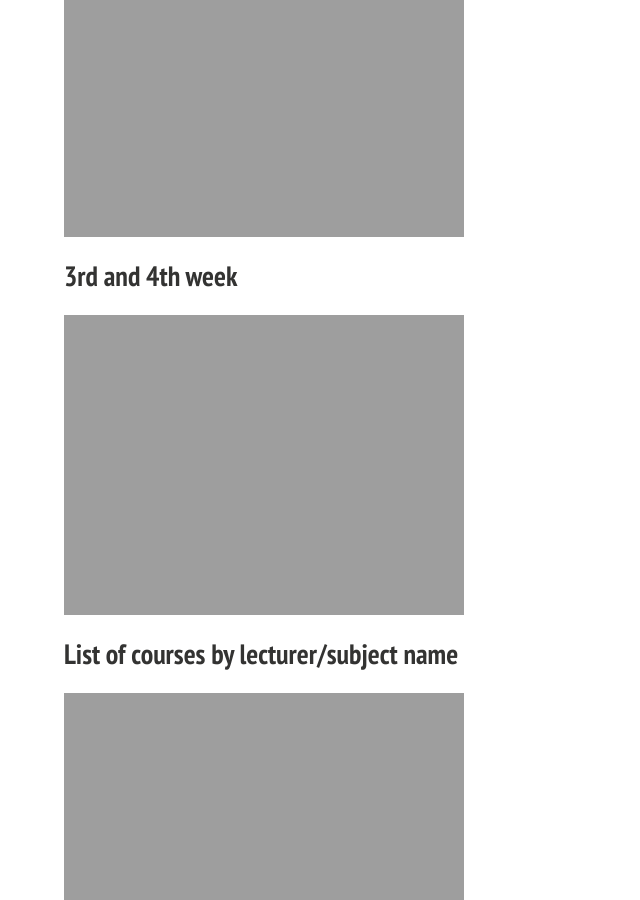
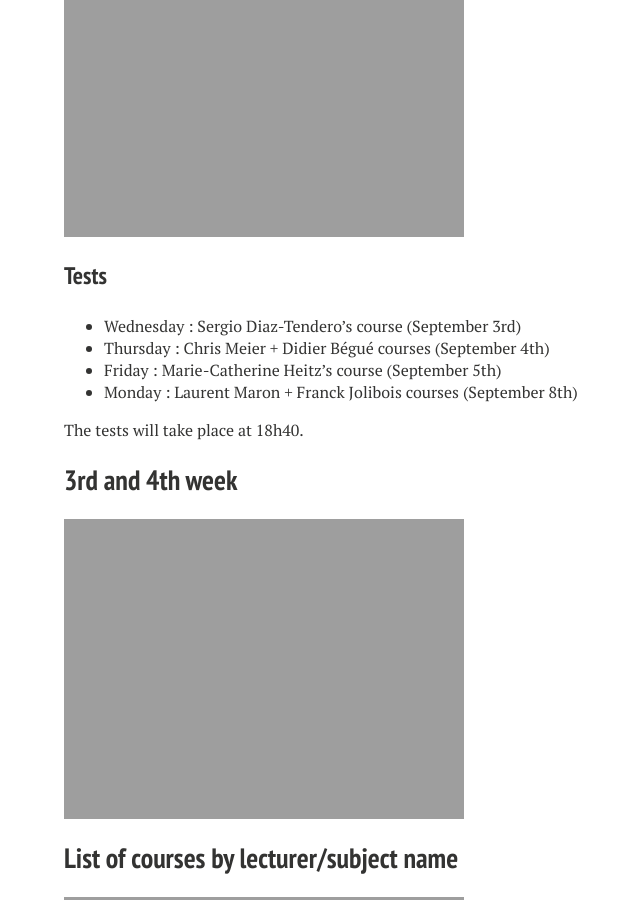
Before and after one commit to muammar/intcourse, a Jekyll site: the page built from programme/index.md, in a window 1280 px wide and 900 px high, scrolled down 731 px. Shown: the whole window, without its empty margins (256-896 px from the left). Built offline with Jekyll 4.4.1, drawn with Linux system fonts in a browser that asks for light colours; nearby versions of some CDN libraries.

Commit message:
Test of the first week added

```diff
--- a/programme/index.md
+++ b/programme/index.md
@@ -16,6 +16,15 @@
 ## 1st and 2nd week
 ![First and Second week]({{ site.url }}/files/program1-2w.png )
 
+### Tests
+
+* Wednesday : Sergio Diaz-Tendero's course (September 3rd)
+* Thursday : Chris Meier + Didier Bégué courses (September 4th)
+* Friday : Marie-Catherine Heitz's course (September 5th)
+* Monday : Laurent Maron + Franck Jolibois courses (September 8th)
+
+
+ The tests will take place at 18h40.
 ## 3rd and 4th week
 ![Third and Fourth week]({{ site.url }}/files/program3-4w.png )
 
```
